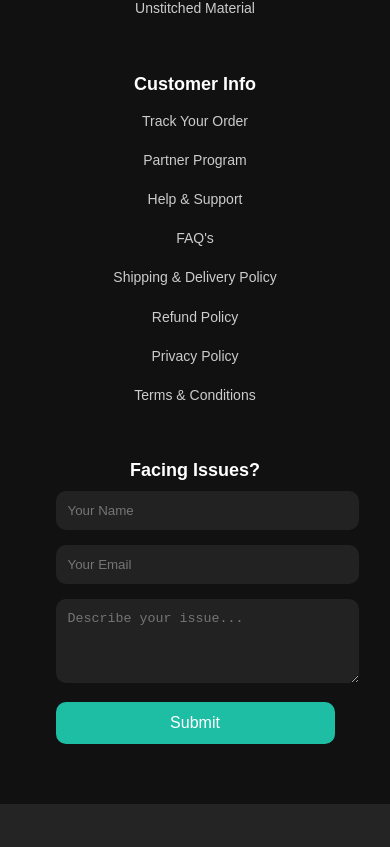
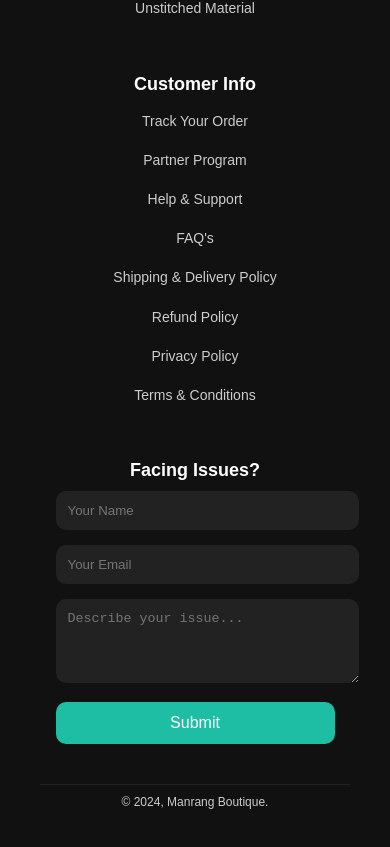
Before and after one commit to VinayakP07/manrang_website_frontend, a React (Vite) app: page / in a window 390 px wide. Shown: the part 860-1707 px from the top of the page. Before the commit the page ends 1664 px from the top, so only its background shows below. Built offline with nearby package versions, Linux system fonts and the light colour scheme.

Commit message:
Footer Added

```diff
--- a/src/Components/Footer/Footer.jsx
+++ b/src/Components/Footer/Footer.jsx
@@ -1,69 +1,107 @@
-// /* eslint-disable no-unused-vars */
-// import React from 'react'
-// import styles from './Footer.module.css'
+// import React, { useState } from 'react';
+// import styles from './Footer.module.css';
 
 // function Footer() {
+//   const [formData, setFormData] = useState({
+//     name: '',
+//     email: '',
+//     issue: ''
+//   });
+
+//   const handleChange = (e) => {
+//     setFormData({
+//       ...formData,
+//       [e.target.name]: e.target.value
+//     });
+//   };
+
+//   const handleSubmit = (e) => {
+//     e.preventDefault();
+//     console.log('Form Data:', formData);
+//     alert('Issue submitted successfully!');
+//   };
+
 //   return (
 //     <>
-//     <footer>
+//       <footer>
+//         {/* About Manrang */}
+//         <div className={`${styles.footer_section}`}>
+//           <h3>About Manrang</h3>
+//           <p>
+//             From a small room in Bellary to a global ethnic sensation in 13 years. CEO Roshni Tulsian's vision has made Manrang a women-run enterprise, serving clients worldwide with exquisite designs. Empowering women through a unique franchise model.
+//           </p>
+//           <div className={`${styles.social_icons}`}>
+//             <a href="https://facebook.com"><i className="fab fa-facebook"></i></a>
+//             <a href="https://instagram.com"><i className="fab fa-instagram"></i></a>
+//           </div>
+//         </div>
 
+//         {/* Collections by Manrang */}
+//         <div className={`${styles.footer_section}`}>
+//           <h3>Collections by Manrang</h3>
+//           <p><a href="#">Designer Saree</a></p>
+//           <p><a href="#">Casual Wear</a></p>
+//           <p><a href="#">Party Wear</a></p>
+//           <p><a href="#">Plus Size</a></p>
+//           <p><a href="#">Accessories</a></p>
+//           <p><a href="#">Unstitched Material</a></p>
+//         </div>
 
-//       <div className={`${styles.footer_section}`}>
-//         <h3>About Manrang</h3>
-//         <p>
-//           From a small room in Bellary to a global ethnic sensation in 13 years.
-//           CEO Roshni Tulsian's vision has made Manrang a women-run enterprise,
-//           serving clients worldwide with exquisite designs. Empowering women
-//           through a unique franchise model.
-//         </p>
-//         <div className={`${styles.social_icons}`}>
-//           <a href="#"><i className={`fab fa-facebook`}></i></a>
-//           <a href="#"><i className={`fab fa-instagram`}></i></a>
-//           <a href="#"><i className={`fab fa-youtube`}></i></a>
+//         {/* Customer Info */}
+//         <div className={`${styles.footer_section}`}>
+//           <h3>Customer Info</h3>
+//           <p><a href="#">Track Your Order</a></p>
+//           <p><a href="#">Partner Program</a></p>
+//           <p><a href="#">Help & Support</a></p>
+//           <p><a href="#">FAQ's</a></p>
+//           <p><a href="#">Shipping & Delivery Policy</a></p>
+//           <p><a href="#">Refund Policy</a></p>
+//           <p><a href="#">Privacy Policy</a></p>
+//           <p><a href="#">Terms & Conditions</a></p>
 //         </div>
-//       </div>
 
-//       <div className={`${styles.footer_section}`}>
-//         <h3>Collections by Manrang</h3>
-//         <p><a href="#">Designer Saree</a></p>
-//         <p><a href="#">Casual Wear</a></p>
-//         <p><a href="#">Party Wear</a></p>
-//         <p><a href="#">Plus Size</a></p>
-//         <p><a href="#">Accessories</a></p>
-//         <p><a href="#">Unstitched Material</a></p>
-//       </div>
+//         {/* Facing Issues */}
+//         <div className={`${styles.footer_section} ${styles.complaint_form}`}>
+//           <h3>Facing Issues?</h3>
+//           <form onSubmit={handleSubmit}>
+//             <input
+//               type="text"
+//               name="name"
+//               placeholder="Your Name"
+//               value={formData.name}
+//               onChange={handleChange}
+//               required
+//             />
+//             <input
+//               type="email"
+//               name="email"
+//               placeholder="Your Email"
+//               value={formData.email}
+//               onChange={handleChange}
+//               required
+//             />
+//             <textarea
+//               name="issue"
+//               placeholder="Describe your issue..."
+//               rows="4"
+//               value={formData.issue}
+//               onChange={handleChange}
+//               required
+//             />
+//             <button type="submit">Submit</button>
+//           </form>
+//         </div>
 
-//       <div className={`${styles.footer_section}`}>
-//         <h3>Customer Info</h3>
-//         <p><a href="#">Track Your Order</a></p>
-//         <p><a href="#">Partner Program</a></p>
-//         <p><a href="#">Help & Support</a></p>
-//         <p><a href="#">FAQ's</a></p>
-//         <p><a href="#">Shipping & Delivery Policy</a></p>
-//         <p><a href="#">Refund Policy</a></p>
-//         <p><a href="#">Privacy Policy</a></p>
-//         <p><a href="#">Terms & Conditions</a></p>
-//       </div>
-
-//       <div className={`${styles.footer_section}`}>
-//         <h3>Facing Issues?</h3>
-//         <input type="text" placeholder="Your Name" required />
-//         <input type="email" placeholder="Your Email" required />
-//         <textarea placeholder="Describe your issue..." rows="4" required></textarea>
-//         <button type="submit">Submit</button>
-//       </div>
-
-//       <div className={`${styles.footer_section}`}>
-//         <i className="fab fa-whatsapp"></i>
-//       </div>
-
+//         {/* Copyright */}
+//         <div className={styles.copyright}>
+//           <p>© 2024, Manrang Boutique.</p>
+//         </div>
 //       </footer>
 //     </>
-//   )
+//   );
 // }
 
-// export default Footer
-
+// export default Footer;
 
 
 
@@ -88,6 +126,13 @@ function Footer() {
     e.preventDefault();
     console.log('Form Data:', formData);
     alert('Issue submitted successfully!');
+
+    // Reset form data after submission
+    setFormData({
+      name: '',
+      email: '',
+      issue: ''
+    });
   };
 
   return (
@@ -160,6 +205,11 @@ function Footer() {
             <button type="submit">Submit</button>
           </form>
         </div>
+
+        {/* Copyright */}
+        <div className={styles.copyright}>
+          <p>© 2024, Manrang Boutique.</p>
+        </div>
       </footer>
     </>
   );
--- a/src/Components/Footer/Footer.module.css
+++ b/src/Components/Footer/Footer.module.css
@@ -26,7 +26,8 @@ body {
   font-size: 18px;
 }
 
-  .footer_section p, a {
+.footer_section p,
+.footer_section a {
   font-size: 14px;
   color: #ccc;
   text-decoration: none;
@@ -83,6 +84,22 @@ body {
   background-color: #00a489;
 }
 
+/* Copyright Section */
+.copyright {
+  width: 100%;
+  text-align: center;
+  padding: 10px 0;
+  background-color: #111;
+  color: #ccc;
+  font-size: 14px;
+  border-top: 1px solid #222;
+  margin-top: 20px;
+}
+
+.copyright p {
+  margin: 0;
+}
+
 /* Responsive Design */
 @media (max-width: 768px) {
   footer {
@@ -99,4 +116,8 @@ body {
   .social_icons {
     justify-content: center; /* Center-aligns social icons */
   }
+
+  .copyright {
+    font-size: 12px;
   }
+}
```
Lines whose indentation alone changed are shown as unchanged.
